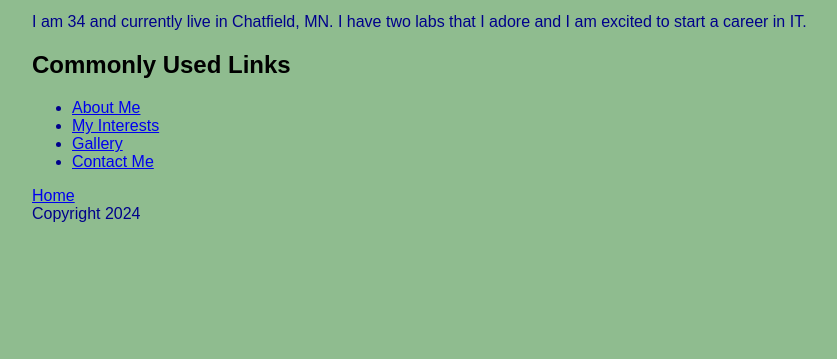
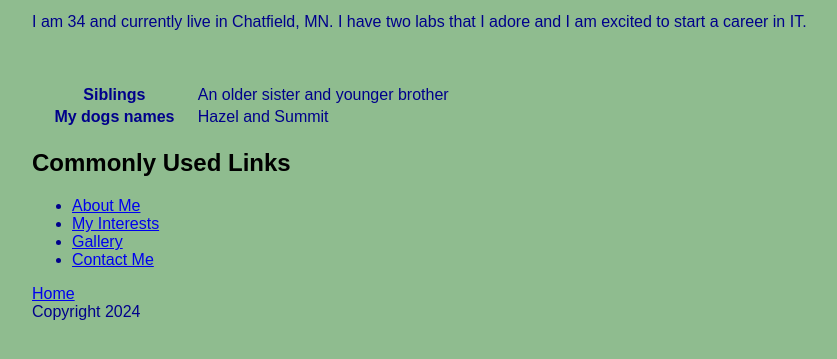
Before and after one commit to annessakester/Contacts, a plain HTML site: page index.html in a window 1280 px wide. Shown: the part 143-502 px from the top of the page, without its empty margins (160-997 px from the left). Drawn offline with Linux system fonts and the light colour scheme.

Commit message:
Add files via upload

```diff
--- a/index.html
+++ b/index.html
@@ -1,7 +1,7 @@
 <html>
     <head>
     <title>All about me</title>
-        <style type="text/css">
+       <style type="text/css">
             body {
                 margin:5% 15% 5% 15%;
                 background-color: darkseagreen;
@@ -26,6 +26,18 @@
     <h1>My Portfolio</h1>
         <p>Hi my name is Annessa and this page is all about me!</p>
        <p>I am 34 and currently live in Chatfield, MN. I have two labs that I adore and I am excited to start a career in IT.</p>
+        <br>
+        <br>
+        <table>
+    <tr>
+        <th>Siblings</th>
+        <td>An older sister and younger brother</td>
+    </tr>
+    <tr>
+        <th>My dogs names</th>
+        <td>Hazel and Summit</td>
+    </tr>
+        </table>
     <h2>Commonly Used Links</h2>
         <ul>
         <li><a href="https://annessakester.github.io/About/aboutus.html">About Me</a></li>
```
